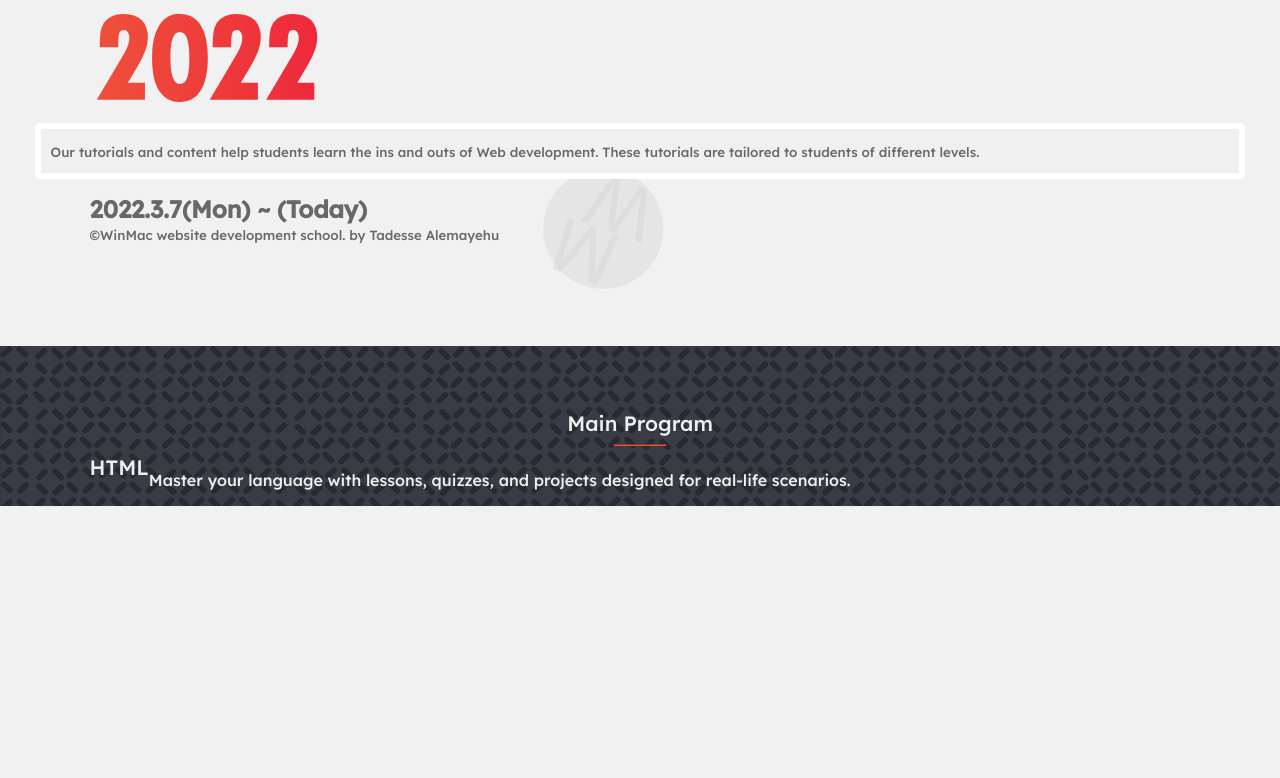
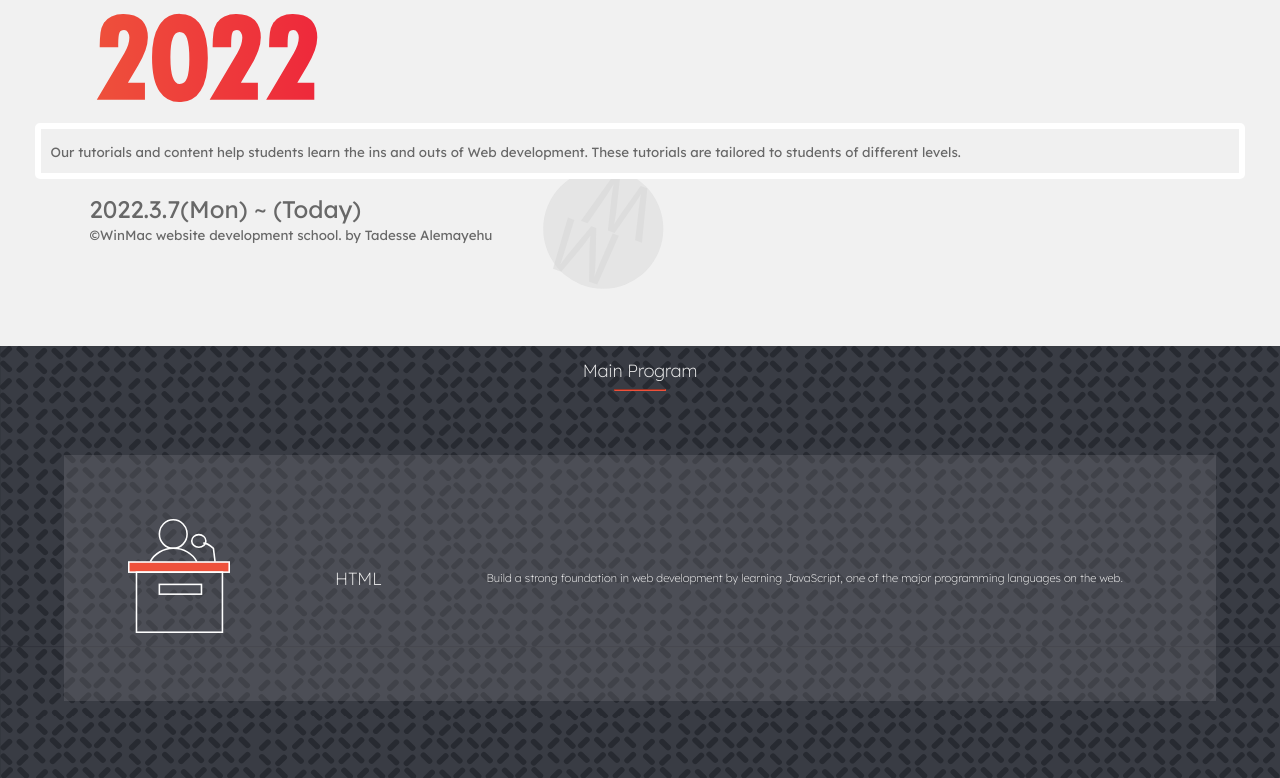
Before and after one commit to TadesseDev/LEARN-TO-CODE, a website: page index.html in a window 1280 px wide. Shown: the part 487-1265 px from the top of the page. Before the commit the page ends 993 px from the top, so only its background shows below. Drawn offline with Linux system fonts and the light colour scheme.

Commit message:
Style cards of main programs's

```diff
--- a/index.html
+++ b/index.html
@@ -68,9 +68,8 @@
           <img src="./Images/Icons/icon-1Asset.svg" alt="" />
         </span>
         <h2 class="title-2">HTML</h2>
-        <p>
-          Master your language with lessons, quizzes, and projects designed for
-          real-life scenarios.
+        <p class="title-3">
+          Build a strong foundation in web development by learning JavaScript, one of the major programming languages on the web.
         </p>
       </div>
     </section>
--- a/styles/main.css
+++ b/styles/main.css
@@ -1,4 +1,4 @@
-@import url("https://fonts.googleapis.com/css2?family=Lexend+Deca:wght@500&display=swap");
+@import url("https://fonts.googleapis.com/css2?family=Lexend+Deca:wght@100;200;400&display=swap");
 
 :root {
   --main: #272a31;
@@ -77,12 +77,16 @@ header nav #close-menu img {
 /* general selectors*/
 .title-3 {
   margin: 0;
+  font-size: 0.7rem;
 }
 .title-1 {
   margin: 0;
+  font-weight: 500;
 }
 .title-2 {
   margin: 0;
+  font-size: 1.1rem;
+  font-weight: 200;
 }
 /* end on general styles*/
 /* Home */
@@ -113,15 +117,13 @@ header nav #close-menu img {
 
 /*main program's*/
 #main-tutors {
-  padding-top: 5%;
+  padding: 1% 0%;
   background-image: url("../Images/pictures/strip-background.svg");
   background-size: 100%;
   color: var(--blur0);
   background-color: var(--main);
 }
 #main-tutors .title-2 {
-  font-weight: 10;
-  font-size: 1.3rem;
   text-align: center;
 }
 
@@ -131,5 +133,23 @@ header nav #close-menu img {
 }
 
 #main-tutors .card {
+  margin: 5%;
+  padding: 5%;
   display: flex;
+  align-items: center;
+  background-color: #74757954;
+  justify-content: space-between;
+  flex-wrap: wrap;
 }
+#main-tutors .card .icon {
+  width: 10%;
+}
+#main-tutors .card .title-2 {
+  width: 20%;
+  min-width: 50px;
+}
+#main-tutors .card .title-3 {
+  font-weight: 200;
+  width: 65%;
+  min-width: 150px;
+}
```
